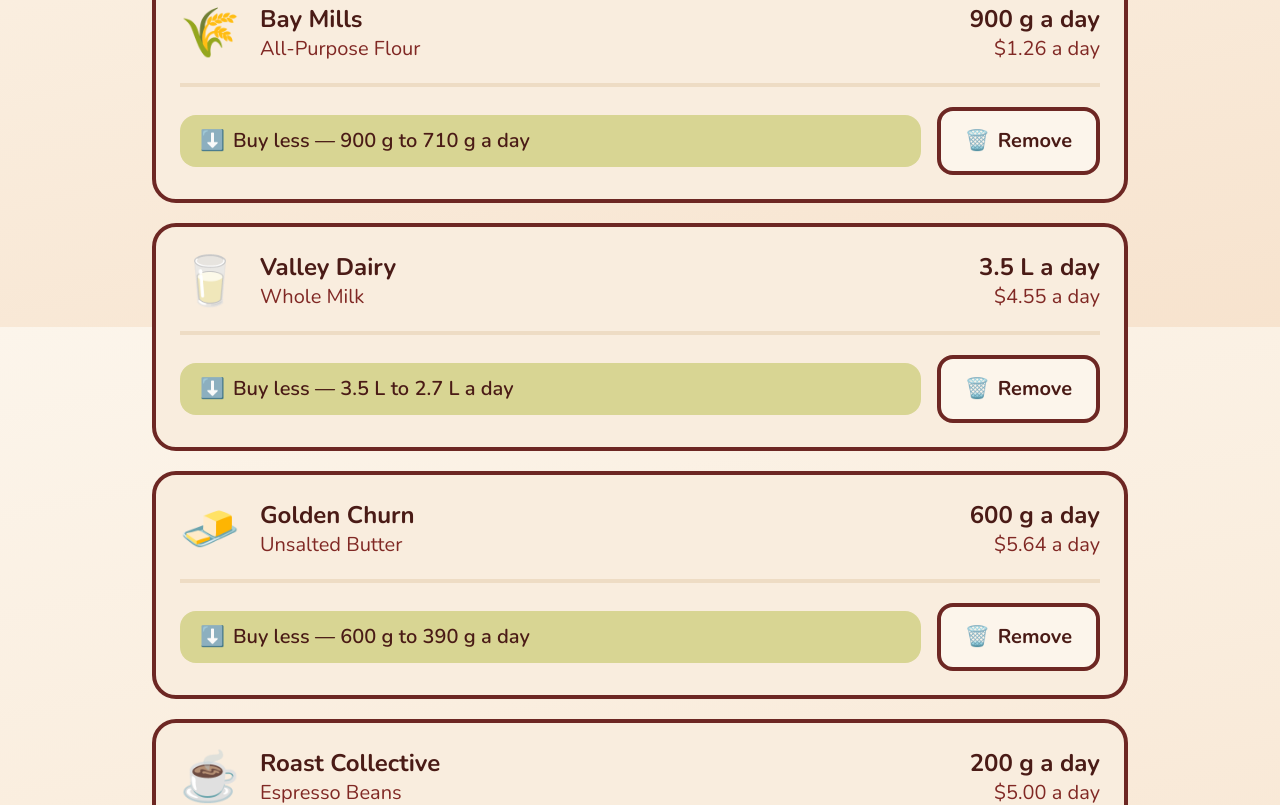
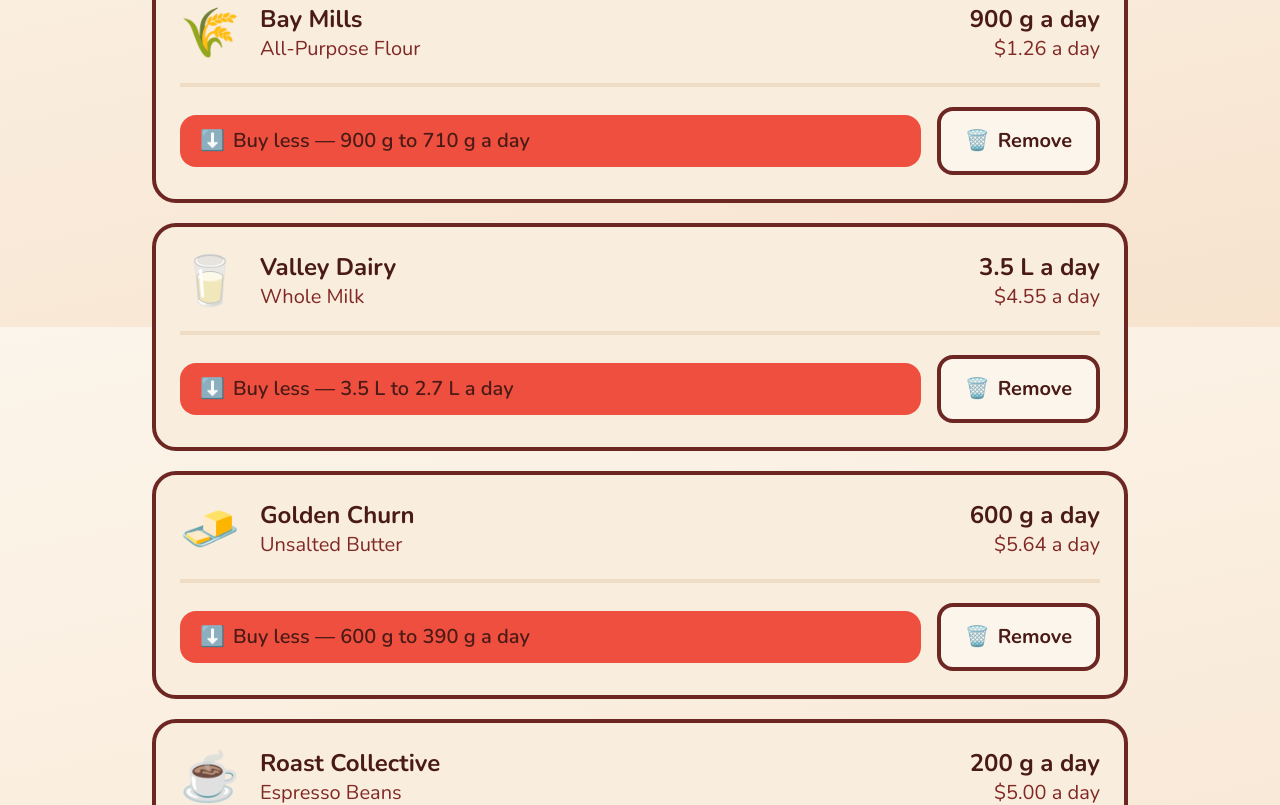
Before and after one commit to blairzhang02/Socractica-Buldathon, a Next.js app: page /restock in a window 1280 px wide. Shown: the part 1273-2078 px from the top of the page. Built offline with nearby package versions, Linux system fonts and the light colour scheme.

Commit message:
adjusted colours

```diff
--- a/app/restock/_components/supplier-board.tsx
+++ b/app/restock/_components/supplier-board.tsx
@@ -246,7 +246,7 @@ export function SupplierBoard({ usedPerDay }: { usedPerDay: DailyUsage }) {
                 {change ? (
                   <p
                     className={`flex-1 rounded-2xl px-5 py-3 text-xl font-semibold text-chocolate-900 ${
-                      a.kind === "up" ? "bg-honey" : "bg-matcha"
+                      a.kind === "up" ? "bg-lime" : "bg-berry"
                     }`}
                   >
                     <span aria-hidden="true" className="mr-2">
```
